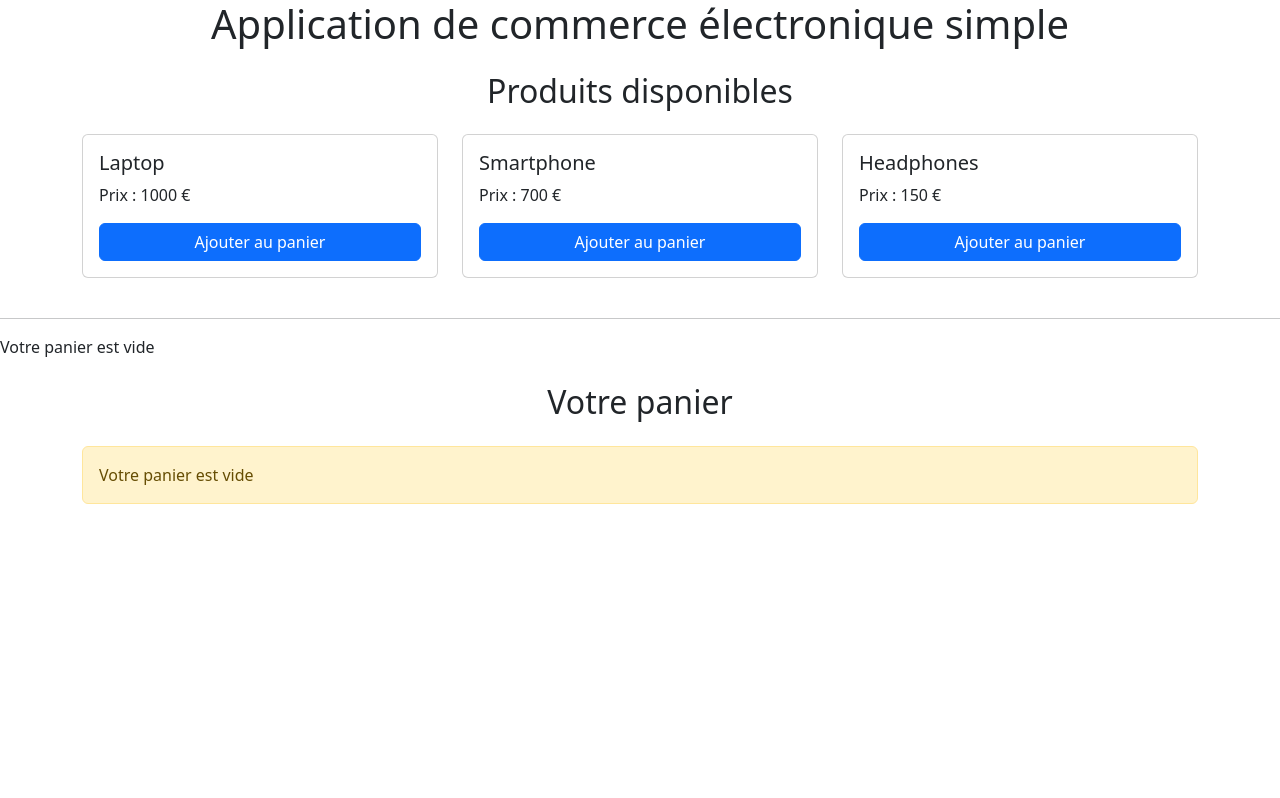
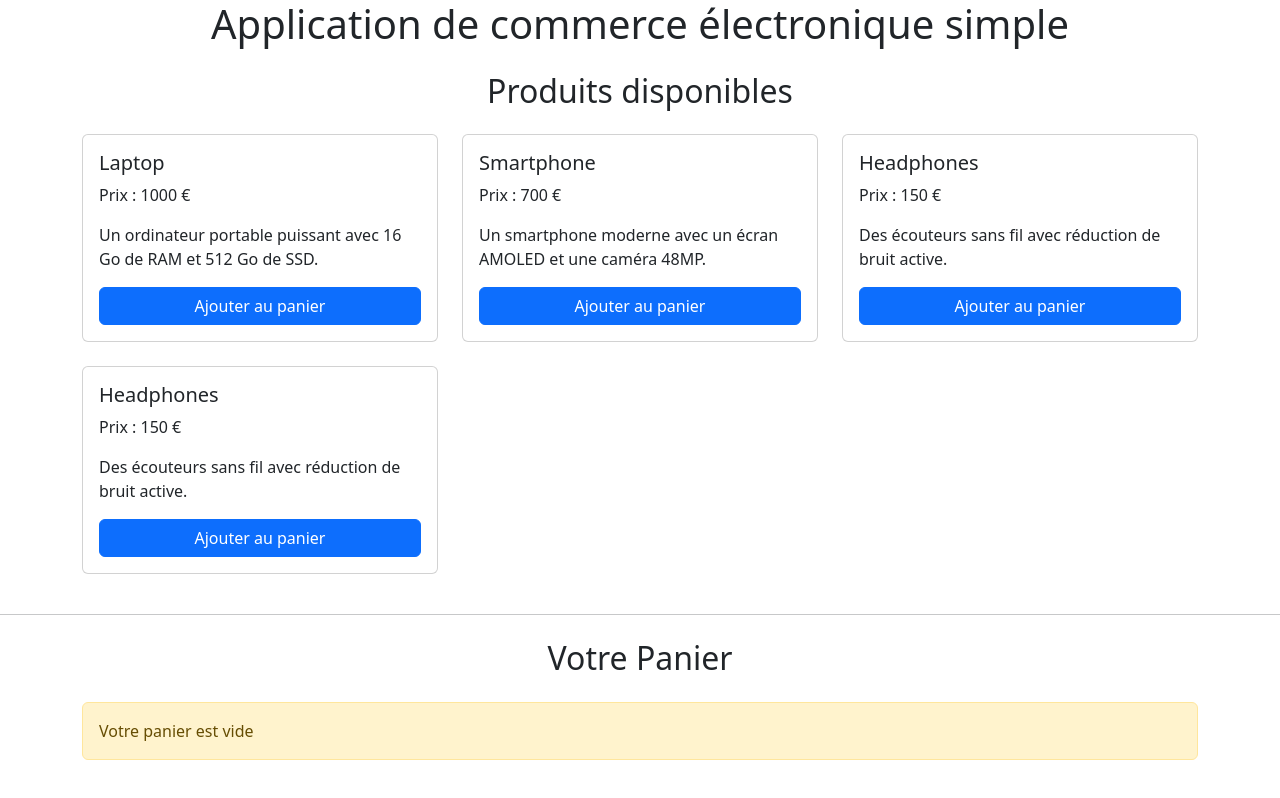
Before and after one commit to aek1987/commerce, an Angular app: page / in a window 1280 px wide. Built offline with nearby package versions, Linux system fonts and the light colour scheme.

Commit message:
Your commit message

```diff
--- a/src/app/cart.service.ts
+++ b/src/app/cart.service.ts
@@ -1,24 +1,30 @@
 import { Injectable } from '@angular/core';
+import { Product } from './product.model'; // Importer l'interface Product
 
 @Injectable({
   providedIn: 'root'
 })
 export class CartService {
-  private items: any[] = [];
+  private items: Product[] = []; // Utilisation de l'interface Product
 
-  // Ajouter un produit au panier
-  addProduct(product: any) {
+  constructor() { }
+
+  addProduct(product: Product) {
     this.items.push(product);
+    console.log('Produit ajouté au panier:', product);
+
   }
 
-  // Récupérer les produits dans le panier
-  getItems() {
+  getItems(): Product[] {
     return this.items;
   }
 
-  // Vider le panier
-  clearCart() {
+  clearCart(): Product[] {
     this.items = [];
     return this.items;
   }
+
+  getTotal(): number {
+    return this.items.reduce((total, item) => total + item.price, 0);
+  }
 }
--- a/src/app/cart/cart.component.html
+++ b/src/app/cart/cart.component.html
@@ -1,10 +1,5 @@
-
-<div *ngIf="items.length === 0">
-  <p>Votre panier est vide</p>
-</div>
-
 <div class="container mt-4">
-  <h2 class="mb-4">Votre panier</h2>
+  <h2 class="mb-4">Votre Panier</h2>
 
   <div *ngIf="items.length === 0" class="alert alert-warning">
     Votre panier est vide
@@ -17,5 +12,8 @@
     </li>
   </ul>
 
-  <button class="btn btn-danger" (click)="clearCart()" *ngIf="items.length > 0">Vider le panier</button>
+  <div *ngIf="items.length > 0">
+    <h4>Total : {{ total }} €</h4>
+    <button class="btn btn-danger" (click)="clearCart()">Vider le Panier</button>
+  </div>
 </div>
--- a/src/app/cart/cart.component.ts
+++ b/src/app/cart/cart.component.ts
@@ -1,18 +1,29 @@
-import { Component } from '@angular/core';
-import { CartService } from '../cart.service';  // Importer le service du panier
+import { Component, OnInit } from '@angular/core';
+import { CartService } from '../cart.service';
+import { Product } from '../product.model'; // Importer l'interface Product
 
 @Component({
   selector: 'app-cart',
   templateUrl: './cart.component.html',
   styleUrls: ['./cart.component.css']
 })
-export class CartComponent {
-  items = this.cartService.getItems();  // Récupérer les produits du panier
+export class CartComponent implements OnInit {
+  items: Product[] = []; // Déclaration avec l'interface Product
+  total: number = 0;
 
-  constructor(private cartService: CartService) {}
+  constructor(private cartService: CartService) { }
 
-  // Méthode pour vider le panier
+  ngOnInit() {
+    this.items = this.cartService.getItems();
+    this.calculateTotal();
+  }
+
+  calculateTotal() {
+    this.total = this.cartService.getTotal();
+  }
+
   clearCart() {
     this.items = this.cartService.clearCart();
+    this.calculateTotal();
   }
 }
--- /dev/null
+++ b/src/app/product.model.ts
@@ -0,0 +1,6 @@
+// src/app/product.model.ts
+export interface Product {
+    name: string;
+    price: number;
+    description?: string; // Optionnel
+  }
--- a/src/app/product/product.component.html
+++ b/src/app/product/product.component.html
@@ -1,14 +1,13 @@
-
-
 <div class="container mt-4">
   <h2 class="mb-4">Produits disponibles</h2>
 
   <div class="row">
     <div class="col-md-4" *ngFor="let product of products">
-      <div class="card mb-4">
+      <div class="card mb-4 product-card"> <!-- Ajout de la classe product-card -->
         <div class="card-body">
           <h5 class="card-title">{{ product.name }}</h5>
           <p class="card-text">Prix : {{ product.price }} €</p>
+          <p class="card-text">{{ product.description }}</p>
           <button class="btn btn-primary" (click)="addToCart(product)">Ajouter au panier</button>
         </div>
       </div>
--- a/src/app/product/product.component.ts
+++ b/src/app/product/product.component.ts
@@ -1,5 +1,6 @@
 import { Component } from '@angular/core';
 import { CartService } from '../cart.service';  // Importer le service du panier
+import { Product } from '../product.model';
 
 @Component({
   selector: 'app-product',
@@ -7,17 +8,18 @@ import { CartService } from '../cart.service';  // Importer le service du panier
   styleUrls: ['./product.component.css']
 })
 export class ProductComponent {
-  // Liste des produits (vous pouvez en ajouter plus)
+  // Liste des produits avec nom, prix et description
   products = [
-    { name: 'Laptop', price: 1000 },
-    { name: 'Smartphone', price: 700 },
-    { name: 'Headphones', price: 150 }
+    { name: 'Laptop', price: 1000, description: 'Un ordinateur portable puissant avec 16 Go de RAM et 512 Go de SSD.' },
+    { name: 'Smartphone', price: 700, description: 'Un smartphone moderne avec un écran AMOLED et une caméra 48MP.' },
+    { name: 'Headphones', price: 150, description: 'Des écouteurs sans fil avec réduction de bruit active.' },
+    { name: 'Headphones', price: 150, description: 'Des écouteurs sans fil avec réduction de bruit active.' }
   ];
 
   constructor(private cartService: CartService) {}
 
   // Méthode pour ajouter un produit au panier
-  addToCart(product: any) {
+  addToCart(product: Product) {
     this.cartService.addProduct(product);
   }
 }
```
